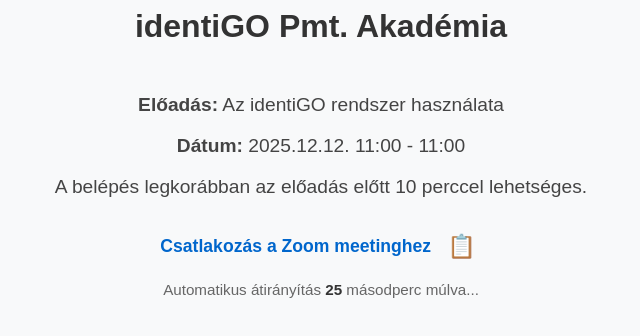
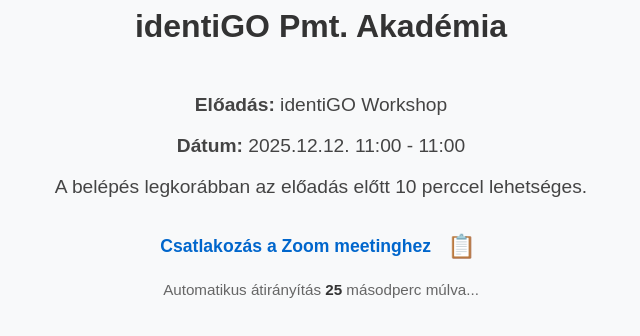
Before and after one commit to identigo-hu/akademia, a plain HTML site: page eloadas/xfsGB63i9.html in a window 1280 px wide. Shown: the part 322-658 px from the top of the page, without its empty margins (319-959 px from the left). Drawn offline with Linux system fonts and the light colour scheme.

Commit message:
Update xfsGB63i9.html - dentiGO Pmt. Akadémia - identiGO Workshop

```diff
--- a/eloadas/xfsGB63i9.html
+++ b/eloadas/xfsGB63i9.html
@@ -76,7 +76,7 @@
     <img src="../identigo_logo_square_1200x1200_transparent.png" alt="identiGO logo">
     <h1>identiGO Pmt. Akadémia</h1>
     <div class="event">
-      <p><strong>Előadás:</strong> Az identiGO rendszer használata</p>
+      <p><strong>Előadás:</strong> identiGO Workshop</p>
       <p><strong>Dátum:</strong> 2025.12.12. 11:00 - 11:00</p>
       <p>A belépés legkorábban az előadás előtt 10 perccel lehetséges.</p>
     </div>
```
